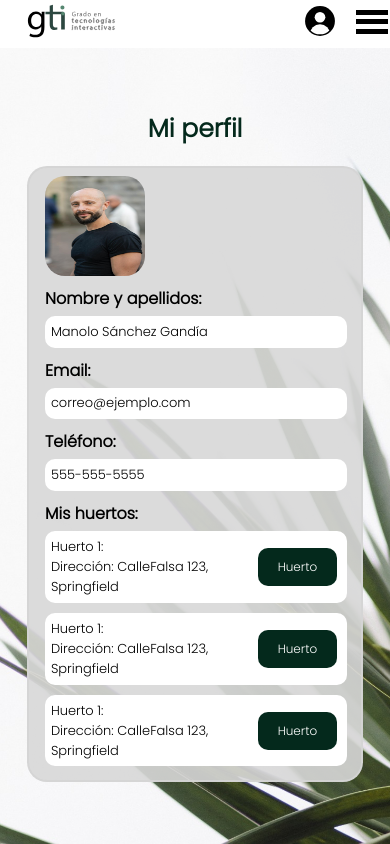
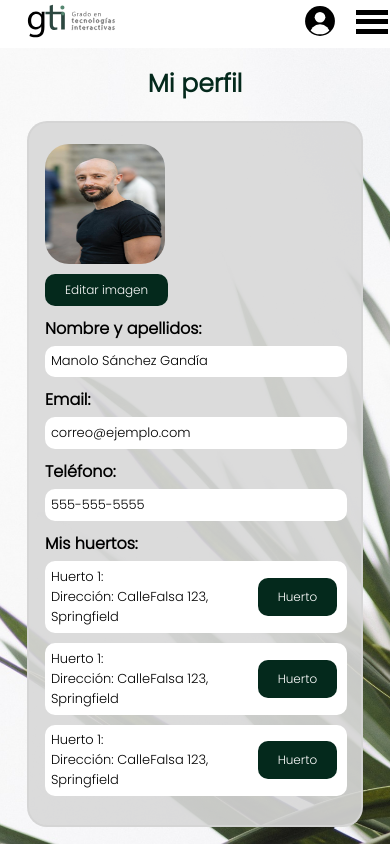
Before and after one commit to Hao12341/Proyecto2-Grupo09, a PHP site: page /html/perfil.html in a window 390 px wide. Run offline with PHP 8.4, Linux system fonts and the light colour scheme.

Commit message:
img-perfil

```diff
--- a/css/perfil.css
+++ b/css/perfil.css
@@ -40,7 +40,7 @@ h1 {
 .perfil {
     display: flex;
     flex-direction: column;
-    height: 680px;
+    height: 700px;
     background-color: rgba(215, 215, 215, 0.9);
     border: 2px solid rgba(212, 212, 212, 0.9);
     border-radius: 20px;
@@ -62,10 +62,6 @@ h1 {
     margin-bottom: 15px;
 }
 
-.perfil-img:hover {
-    filter: brightness(0.5);
-    cursor: pointer;
-}
 
 .perfil-info {
     display: flex;
@@ -123,7 +119,7 @@ table td:nth-child(2) {
     .perfil {
         display: flex;
         flex-direction: column;
-        height: 580px;
+        height: 670px;
         background-color: rgba(215, 215, 215, 0.9);
         border: 2px solid rgba(212, 212, 212, 0.9);
         border-radius: 20px;
@@ -135,20 +131,43 @@ table td:nth-child(2) {
 
     .perfil-img {
         display: flex;
+        flex-direction: column;
     }
+
+    .custom-file-button {
+        background-color: #04291C;
+        color: white;
+        padding: 7px 20px;
+        border: none;
+        cursor: pointer;
+        border-radius: 10px;
+        font-size: 12px;
+        margin-bottom: 10px;
+
+      }
+
+      /* Estilos para ocultar el botón de archivo predeterminado */
+      .file-input-wrapper {
+        overflow: hidden;
+        position: relative;
+        display: inline-block;
+      }
+
+      .file-input-wrapper input[type="file"] {
+        font-size: 100px;
+        position: absolute;
+        left: 0;
+        top: 0;
+        opacity: 0;
+      }
 
     .perfil img {
         border-radius: 20%;
         margin-right: 20px;
-        width: 100px;
-        height: 100px;
+        width: 120px;
+        height: 120px;
         margin-bottom: 10px;
         margin-top: 5px;
-    }
-
-    .perfil-img:hover {
-        filter: brightness(0.5);
-        cursor: pointer;
     }
 
 
@@ -198,10 +217,11 @@ table td:nth-child(2) {
     button:hover {
         background-color: #65946F;
     }
-    .huertos{
+
+    .huertos {
         display: flex;
         justify-content: space-between;
-        }
+    }
 
     .boton {
         display: flex;
@@ -213,7 +233,7 @@ table td:nth-child(2) {
 
     .texto {
         display: flex;
-        width:70%;
+        width: 70%;
         align-self: end;
     }
 
--- a/html/perfil.html
+++ b/html/perfil.html
@@ -63,8 +63,12 @@
             </div>
             <div class="perfil">
                 <div class="perfil-img">
-                    <img src="../img/imagen-perfil.jpeg" alt="Foto de perfil">
-                </div>
+                    <img id="img-perfil" src="../img/imagen-perfil.jpeg" alt="Foto de perfil">
+                    <div class="file-input-wrapper">
+                      <button class="custom-file-button" onclick="document.getElementById('myFileInput').click()">Editar imagen</button>
+                      <input type="file" id="myFileInput" class="custom-file-input">
+                    </div>
+                  </div>
                 <div class="perfil-info">
                     <dl>
                         <div>
@@ -84,7 +88,7 @@
                             <dd class="huertos">
                                 <div class="texto">Huerto 1: <br>
                                     Dirección: CalleFalsa 123, Springfield</div>
-                                 <div class="boton">
+                                <div class="boton">
                                     <a href="paginasensores.html"><button type="button">Huerto</button></a>
                                 </div>
                             </dd>
@@ -93,16 +97,16 @@
                             <dd class="huertos">
                                 <div class="texto">Huerto 1: <br>
                                     Dirección: CalleFalsa 123, Springfield</div>
-                                 <div class="boton">
+                                <div class="boton">
                                     <a href="paginasensores.html"><button type="button">Huerto</button></a>
                                 </div>
                             </dd>
                         </div>
-                        <div >
+                        <div>
                             <dd class="huertos">
                                 <div class="texto">Huerto 1: <br>
                                     Dirección: CalleFalsa 123, Springfield</div>
-                                 <div class="boton">
+                                <div class="boton">
                                     <a href="paginasensores.html"><button type="button">Huerto</button></a>
                                 </div>
                             </dd>
@@ -113,6 +117,8 @@
             </div>
         </div>
     </div>
+    <script src="../js/perfil.js"></script>
+
 </body>
 </div>
 
--- /dev/null
+++ b/js/perfil.js
@@ -0,0 +1,7 @@
+
+// Coding by CodingLab
+const image = document.getElementById("img-perfil");
+const input = document.querySelector("input");
+input.addEventListener("change", () => {
+    image.src = URL.createObjectURL(input.files[0])
+});
```
